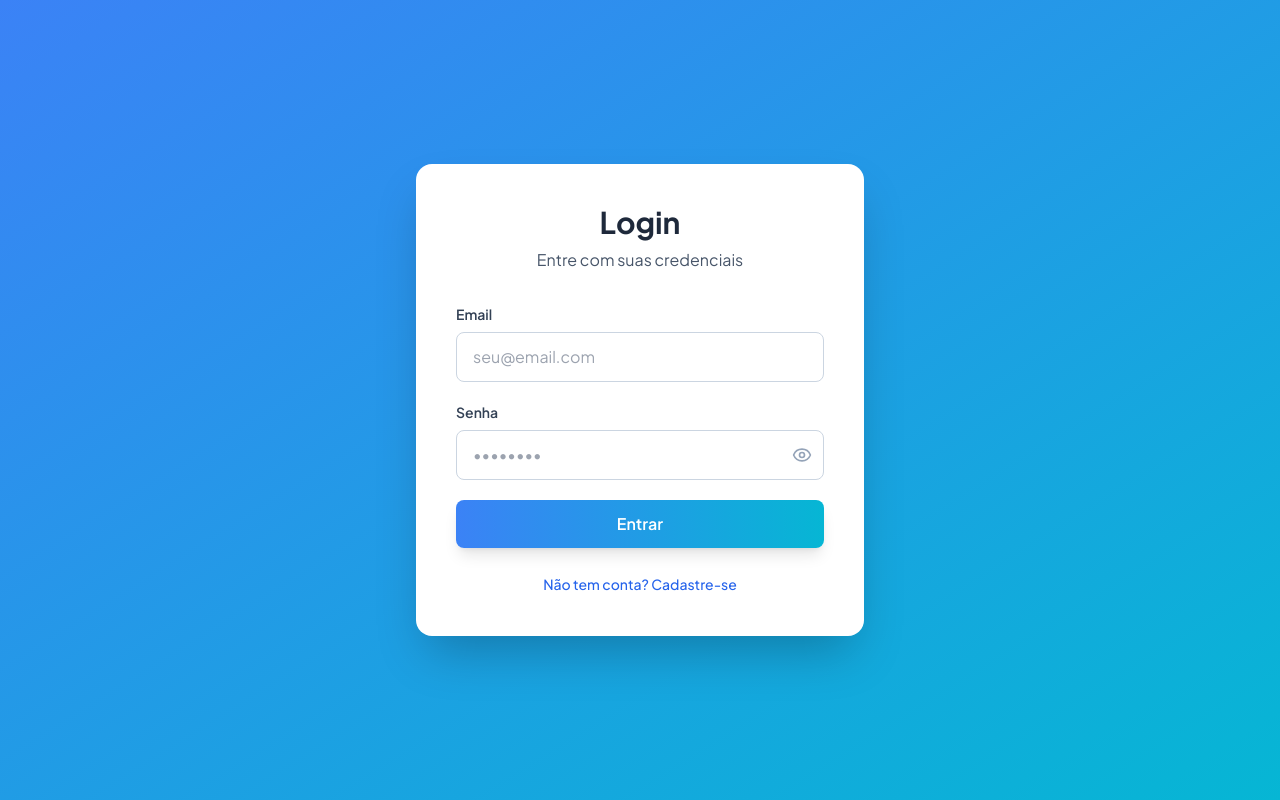
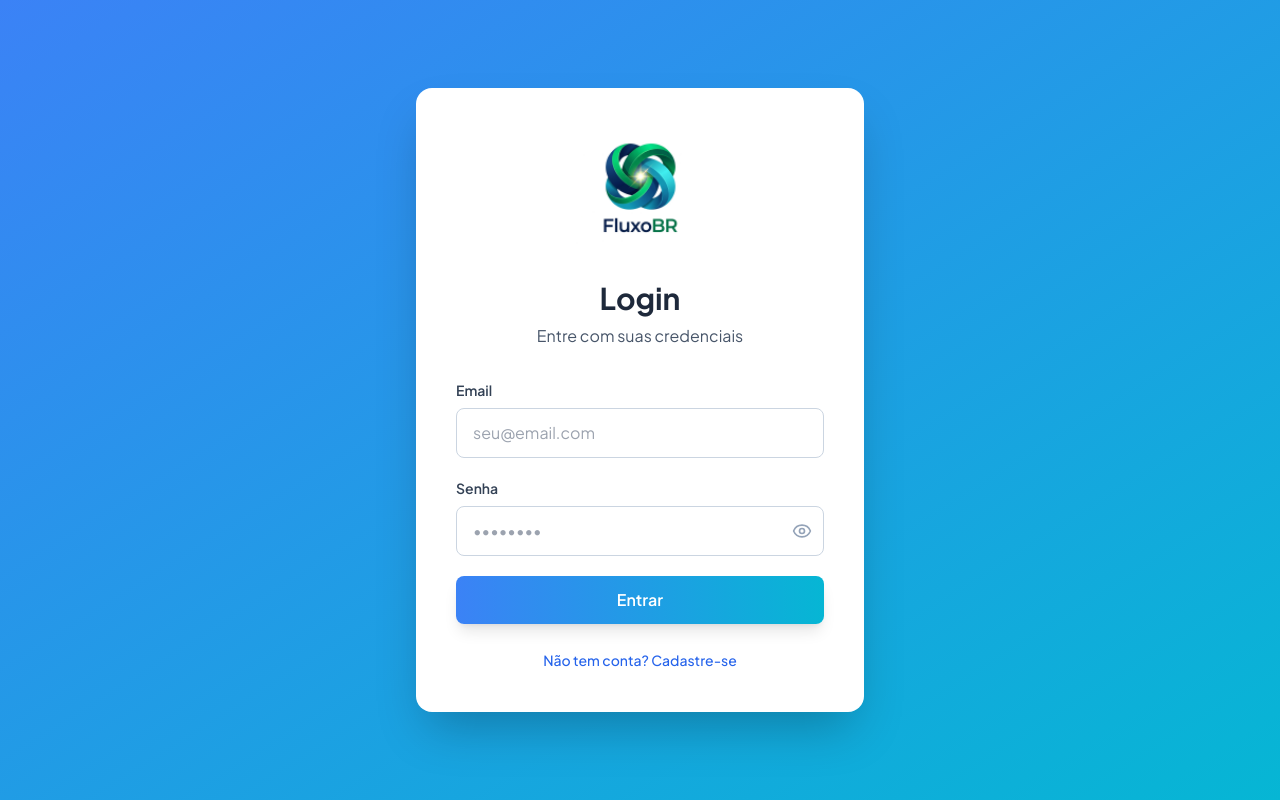
Before and after one commit to dilamarhoffmann-ops/fluxobr, a React (Vite) app: page / in a window 1280 px wide. Built offline with nearby package versions, Linux system fonts and the light colour scheme; no server answers.

Commit message:
style: update logo in sidebar and login page

```diff
--- a/components/SupabaseLogin.tsx
+++ b/components/SupabaseLogin.tsx
@@ -95,6 +95,9 @@
         <div className="min-h-screen flex items-center justify-center bg-gradient-to-br from-blue-500 to-cyan-500 p-6">
             <div className="bg-white p-10 rounded-2xl shadow-2xl max-w-md w-full">
                 <div className="text-center mb-8">
+                    <div className="flex justify-center mb-6">
+                        <img src="/logo.png" alt="FluxoBR Logo" className="w-32 h-32 object-contain" />
+                    </div>
                     <h2 className="text-3xl font-bold text-slate-800 mb-2">
                         {isSignUp ? 'Criar Conta' : 'Login'}
                     </h2>
```
Also changed, not shown: public/logo.png.
